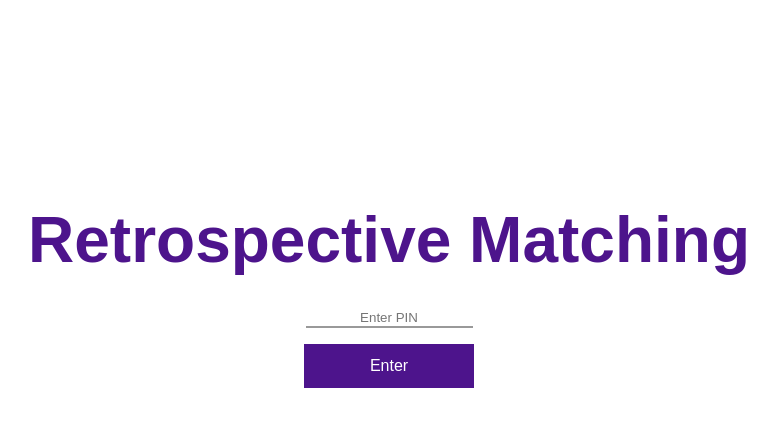
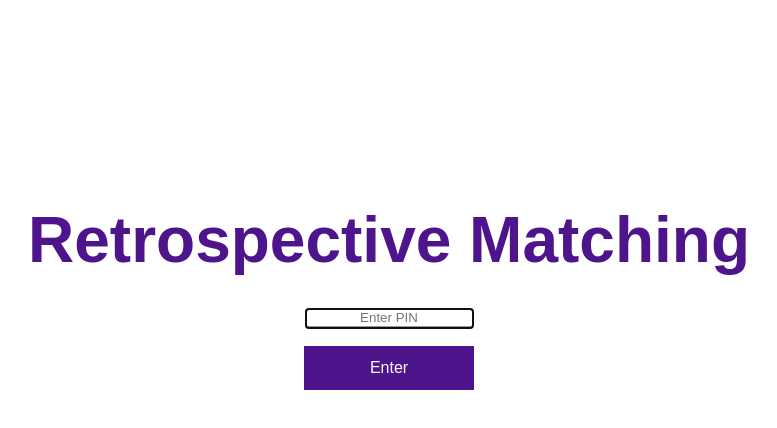
Before and after one commit to kafargo/RetrospectiveMatchingGame, a plain HTML site: page index.html in a window 1280 px wide. Shown: the part 18-446 px from the top of the page, without its empty margins (251-1028 px from the left). Drawn offline with Linux system fonts and the light colour scheme.

Commit message:
updated Enter button

```diff
--- a/index.html
+++ b/index.html
@@ -6,8 +6,6 @@
 
     The into page for the retro game app
     Author: Alex Fargo
-
-    TESTING THE GIT CONNECTION
 
   -->
 
@@ -19,12 +17,20 @@
         <div class="mainHeader">Retrospective Matching</div>
       </h1>
       <p>
-        <input class="inputBox" type="text" placeholder="Enter PIN">
-       <!-- onfocus="this.value = this.value=='Enter PIN'?'':this.value;"
-        onblur="this.value = this.value==''?'Enter PIN':this.value;"> -->
+        <form>
+          <input class="inputBox"
+            type="text"
+            placeholder="Enter PIN"
+            required
+            autofocus>
+            <br>
+              <!-- onfocus="this.value = this.value=='Enter PIN'?'':this.value;"
+              onblur="this.value = this.value==''?'Enter PIN':this.value;"> -->
+          <input class="button"
+            type="submit"
+            value="Enter">
+      </form>
       </p>
-      <p>
-        <button class="button" type="button" onclick='$.notify("test",{ position:"bottom" });'>Enter</button>
-      </p>
+
     </body>
 </html>
```
